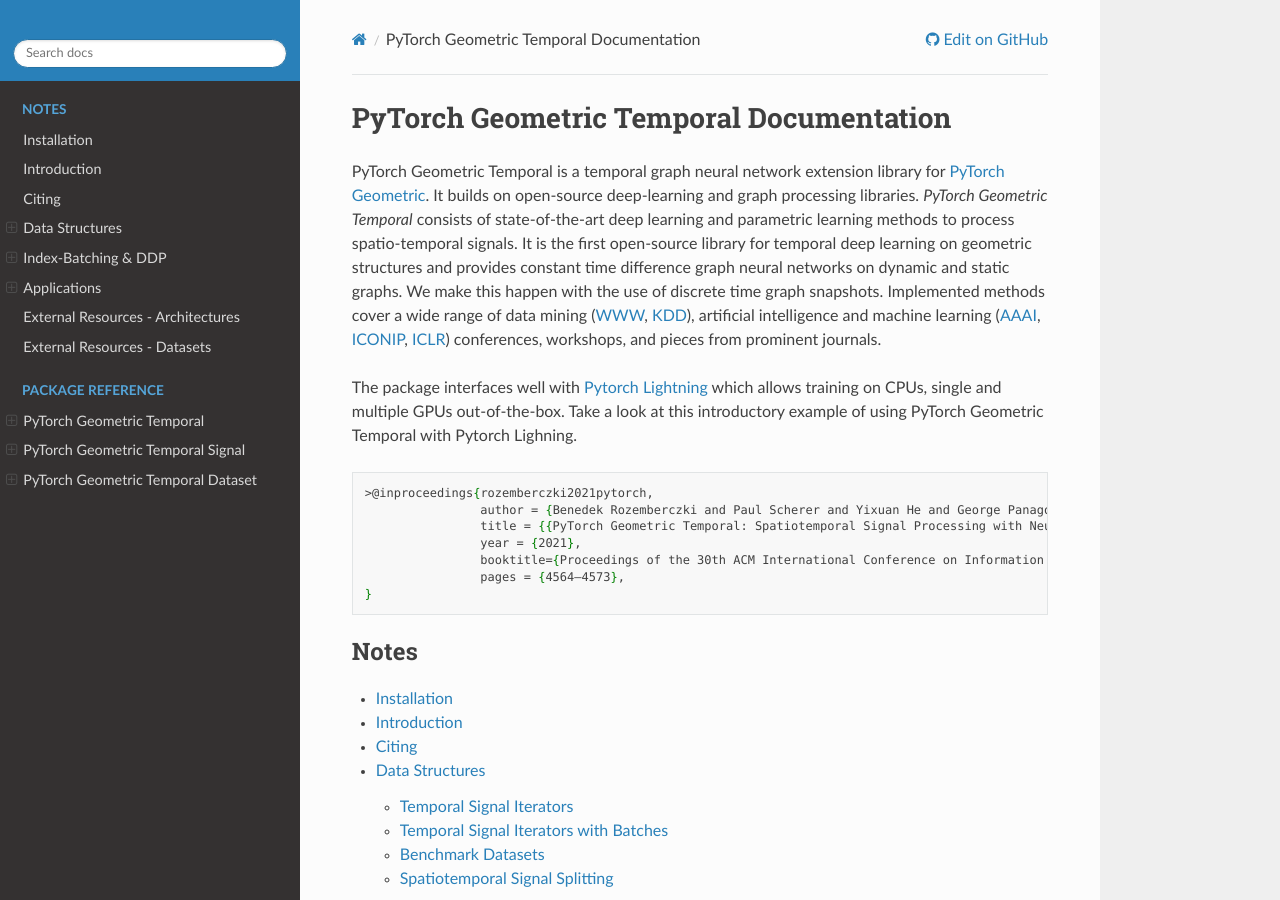
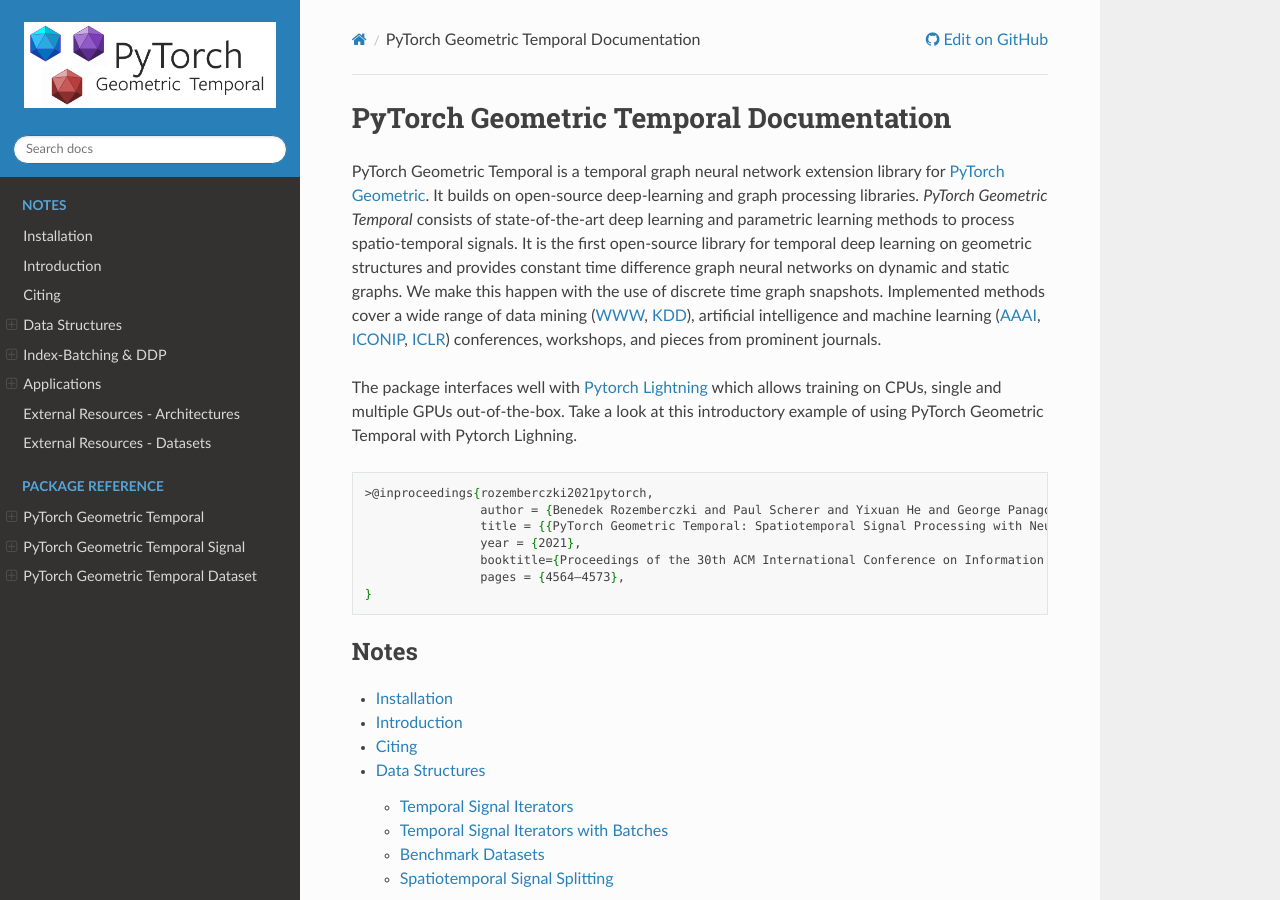
Before and after one commit to benedekrozemberczki/pytorch_geometric_temporal, a Sphinx documentation site: the page built from docs/source/index.rst, in a window 1280 px wide and 900 px high. Built offline with Sphinx 7.4.7 and the Read the Docs theme 3.1.0, drawn with Linux system fonts in a browser that asks for light colours.

Commit message:
false alarm

```diff
--- a/docs/source/conf.py
+++ b/docs/source/conf.py
@@ -31,8 +31,8 @@ html_theme_options = {
     'logo_only': True,
 }
 
-# html_logo = '_static/img/text_logo.jpg'
-# html_static_path = ['_static']
+html_logo = '_static/img/text_logo.jpg'
+html_static_path = ['_static']
 # html_context = {'css_files': ['_static/css/custom.css']}
 
 add_module_names = False
```
